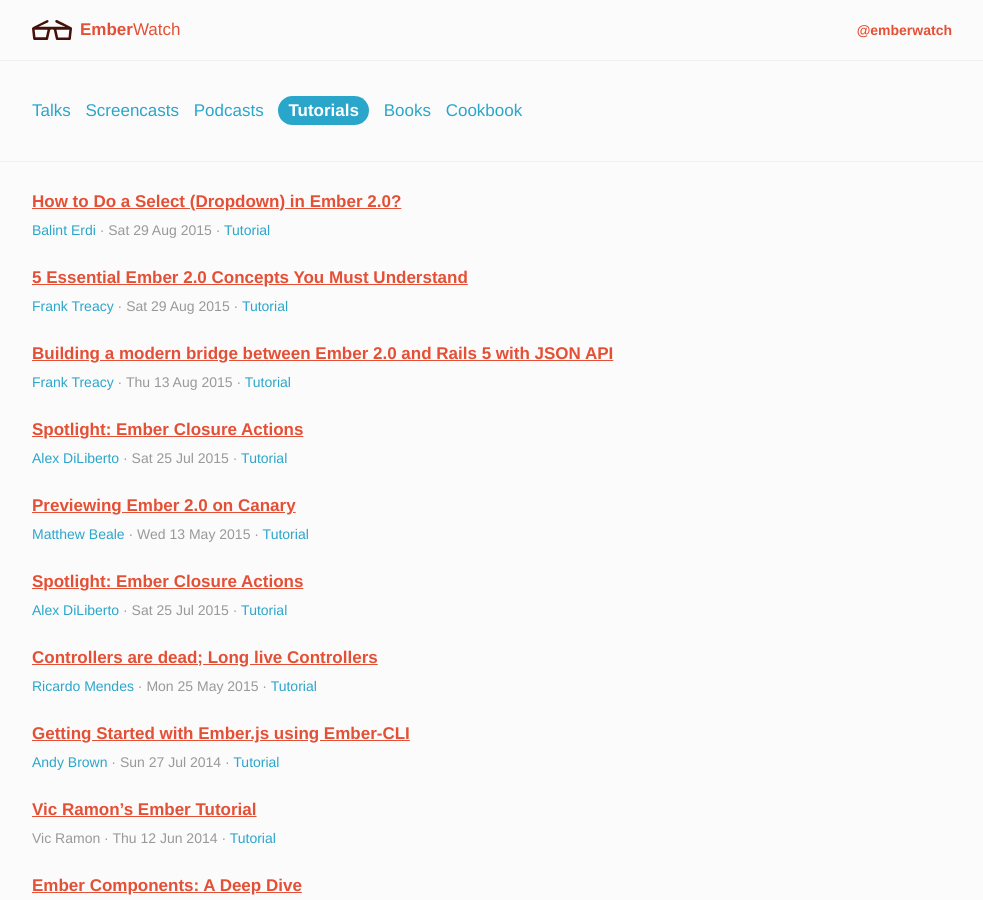
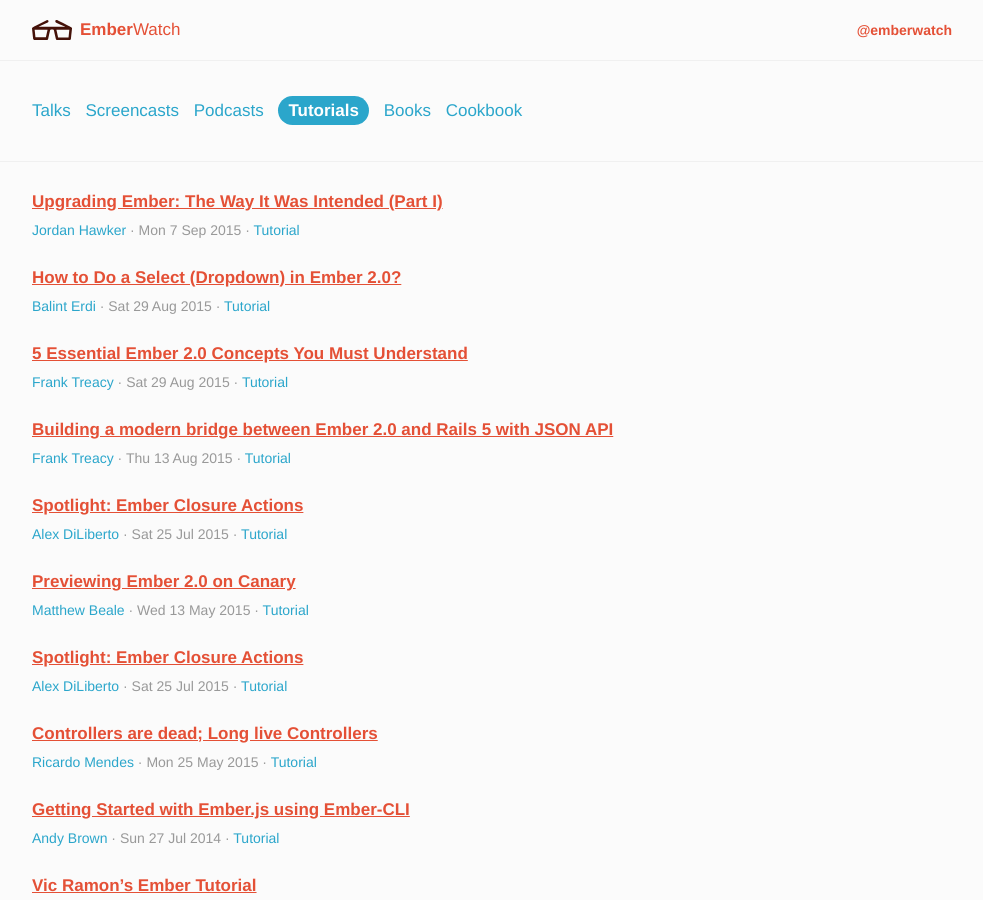
Before and after one commit to emberwatch/emberwatch, a Jekyll site: the page built from tutorials.html, in a window 1280 px wide and 900 px high. Shown: the whole window, without its empty margins (148-1131 px from the left). Built offline with Jekyll 4.4.1, drawn with Linux system fonts in a browser that asks for light colours; Markdown is read by kramdown in place of the engine named in the settings; comment, search, counter and statistics services are not loaded.

Commit message:
Adding Upgrading Ember post to tutorials list

```diff
--- a/_data/tutorials.yml
+++ b/_data/tutorials.yml
@@ -1,4 +1,12 @@
 ---
+- title: 'Upgrading Ember: The Way It Was Intended (Part I)'
+  author_ids:
+  - 253
+  date: '2015-09-07'
+  date_created: '2015-09-07'
+  date_updated: '2015-09-07'
+  urls:
+  - http://jhawk.co/upgrading-ember-i
 - title: 'How to Do a Select (Dropdown) in Ember 2.0?'
   author_ids:
   - 94
```
